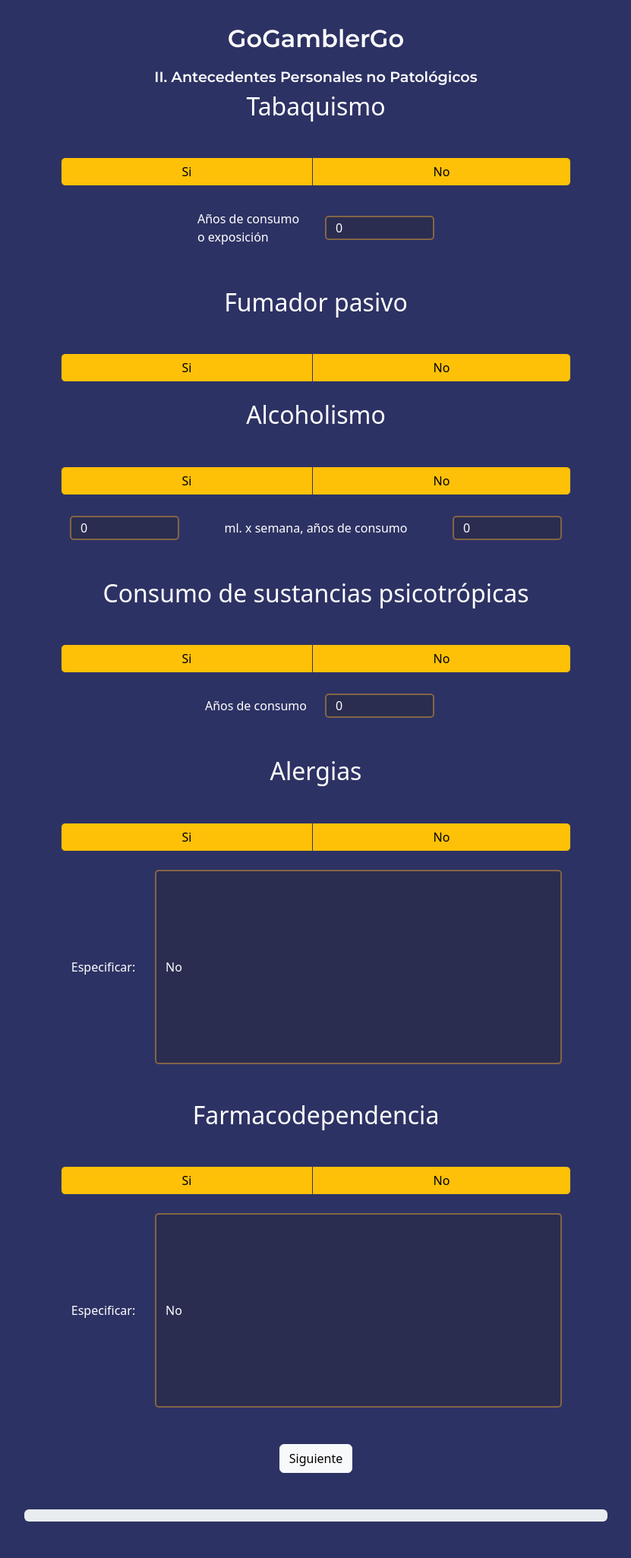
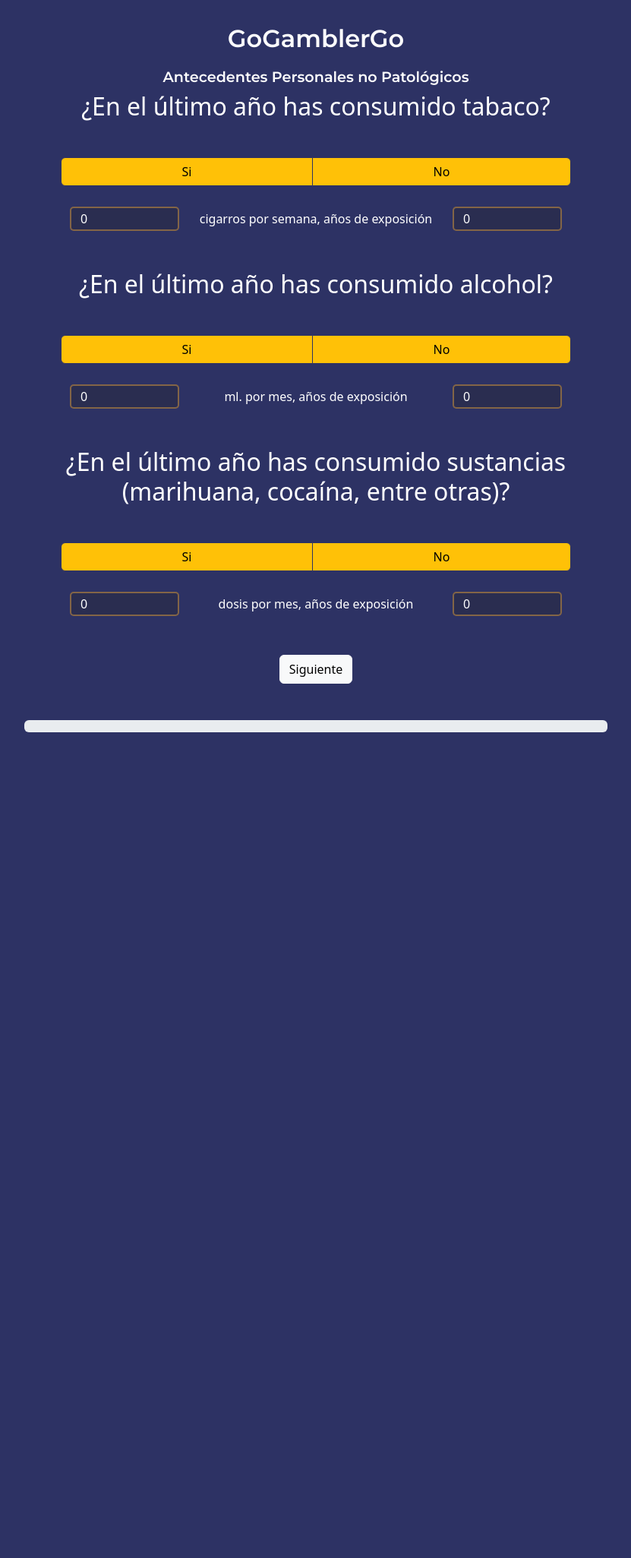
Before and after one commit to SamuelCeballos04/IGT, a Flask app: template templates/prueba.html in a window 1280 px wide. Shown: the whole page at 76% size, without its empty margins (224-1055 px from the left). After the commit the page ends 964 px from the top, so only its background shows below. Run offline with Flask 3, Linux system fonts and the light colour scheme; the template is opened without the code that fills it, so the values that code supplies are empty; some libraries are stand-ins or nearby versions.

Commit message:
Primeros cambios cuestionario

```diff
--- a/conexion.py
+++ b/conexion.py
@@ -7,7 +7,7 @@
             host='localhost',
             user='postgres',
             password='admin',
-            database='igtManuel',
+            database='IGT',
             port = '5432'
         )
     except DatabaseError as ex:
--- a/static/js/prueba.js
+++ b/static/js/prueba.js
@@ -17,31 +17,20 @@
             if (valor == "1"){
                 document.getElementById("Tanhos").disabled = false
                 document.getElementById("Tanhos").setAttribute("required", "")
+                document.getElementById("Tcant").disabled = false
+                document.getElementById("Tcant").setAttribute("required", "")
             }
             if (valor == "0"){
                 document.getElementById("Tanhos").disabled = true
                 document.getElementById("Tanhos").removeAttribute("required")
                 document.getElementById("Tanhos").value = "0"
+                document.getElementById("Tcant").disabled = true
+                document.getElementById("Tcant").removeAttribute("required")
+                document.getElementById("Tcant").value = "0"
 
             }
         }
-        // if (pregunta == "2"){
-        //     if (valor == "1"){
-        //         document.getElementById("Aml").disabled = false
-        //         document.getElementById("Aanhos").disabled = false
-        //         document.getElementById("Aml").setAttribute("required", "")
-        //         document.getElementById("Aanhos").setAttribute("required", "")
-        //     }
-        //     if (valor == "0"){
-        //         document.getElementById("Aml").disabled = true
-        //         document.getElementById("Aanhos").disabled = true
-        //         document.getElementById("Aml").removeAttribute("required")
-        //         document.getElementById("Aanhos").removeAttribute("required")
-        //         document.getElementById("Aml").value = ""
-        //         document.getElementById("Aanhos").value = ""
-        //     }
-        // }
-        if (pregunta == "3"){
+        if (pregunta == "2"){
             if (valor == "1"){
                 document.getElementById("Aml").disabled = false
                 document.getElementById("Aanhos").disabled = false
@@ -56,6 +45,22 @@
                 document.getElementById("Aml").value = "0"
                 document.getElementById("Aanhos").value = "0"
             }
+        }
+        if (pregunta == "3"){
+            if (valor == "1"){
+                document.getElementById("Pscant").disabled = false
+                document.getElementById("Psanhos").disabled = false
+                document.getElementById("Pscant").setAttribute("required", "")
+                document.getElementById("Psanhos").setAttribute("required", "")
+            }
+            if (valor == "0"){
+                document.getElementById("Pscant").disabled = true
+                document.getElementById("Psanhos").disabled = true
+                document.getElementById("Pscant").removeAttribute("required")
+                document.getElementById("Psanhos").removeAttribute("required")
+                document.getElementById("Pscant").value = "0"
+                document.getElementById("Psanhos").value = "0"
+            }
             // if (valor == "1"){
             //     document.getElementById("ALesp").disabled = false
             //     document.getElementById("ALesp").setAttribute("required", "")
@@ -67,45 +72,55 @@
             //     document.getElementById("ALesp").value = ""
             // }
         }
+        // if (pregunta == "4"){
+        //     if (valor == "1"){
+        //         document.getElementById("Psanhos").disabled = false
+        //         document.getElementById("Psanhos").setAttribute("required", "")
+
+        //     }
+        //     if (valor == "0"){
+        //         document.getElementById("Psanhos").disabled = true
+        //         document.getElementById("Psanhos").removeAttribute("required")
+        //         document.getElementById("Psanhos").value = "0"
+        //     }
+        // }
+        // if (pregunta == "5"){
+        //     if (valor == "1"){
+        //         document.getElementById("ALesp").disabled = false
+        //         document.getElementById("ALesp").setAttribute("required", "")
+
+        //     }
+        //     if (valor == "0"){
+        //         document.getElementById("ALesp").disabled = true
+        //         document.getElementById("ALesp").removeAttribute("required")
+        //         document.getElementById("ALesp").value = "No"
+        //     }
+        // }
+        // if (pregunta == "6"){
+        //     if (valor == "1"){
+        //         document.getElementById("Fdesp").disabled = false
+        //         document.getElementById("Fdesp").setAttribute("required", "")
+
+        //     }
+        //     if (valor == "0"){
+        //         document.getElementById("Fdesp").disabled = true
+        //         document.getElementById("Fdesp").removeAttribute("required")
+        //         document.getElementById("Fdesp").value = "No"
+        //     }
+        // }
+    }
+    if (sec == 2){
         if (pregunta == "4"){
             if (valor == "1"){
-                document.getElementById("Psanhos").disabled = false
-                document.getElementById("Psanhos").setAttribute("required", "")
-
+                document.getElementById("Anesp").disabled = false
+                document.getElementById("Anesp").setAttribute("required", "")
             }
             if (valor == "0"){
-                document.getElementById("Psanhos").disabled = true
-                document.getElementById("Psanhos").removeAttribute("required")
-                document.getElementById("Psanhos").value = "0"
+                document.getElementById("Anesp").disabled = true
+                document.getElementById("Anesp").removeAttribute("required")
+                document.getElementById("Anesp").value = "No"
             }
         }
-        if (pregunta == "5"){
-            if (valor == "1"){
-                document.getElementById("ALesp").disabled = false
-                document.getElementById("ALesp").setAttribute("required", "")
-
-            }
-            if (valor == "0"){
-                document.getElementById("ALesp").disabled = true
-                document.getElementById("ALesp").removeAttribute("required")
-                document.getElementById("ALesp").value = "No"
-            }
-        }
-        if (pregunta == "6"){
-            if (valor == "1"){
-                document.getElementById("Fdesp").disabled = false
-                document.getElementById("Fdesp").setAttribute("required", "")
-
-            }
-            if (valor == "0"){
-                document.getElementById("Fdesp").disabled = true
-                document.getElementById("Fdesp").removeAttribute("required")
-                document.getElementById("Fdesp").value = "No"
-            }
-        }
-    }
-    if (sec == 2){
-
     }
     if (sec == 3){
         if (pregunta == "1"){
@@ -162,14 +177,16 @@
                 taba = taba[i].value
         }
         tabaA = document.getElementById("Tanhos").value
+        tabaC = document.getElementById("Tcant").value
         seccion2.push(taba)
+        seccion2.push(tabaC)
         seccion2.push(tabaA)
-        fump = document.getElementsByName("Fpbtnradio")
-        for (i=0; i < fump.length; i++) {
-            if (fump[i].checked)
-                fump = fump[i].value
-        }
-        seccion2.push(fump)
+        // fump = document.getElementsByName("Fpbtnradio")
+        // for (i=0; i < fump.length; i++) {
+        //     if (fump[i].checked)
+        //         fump = fump[i].value
+        // }
+        // seccion2.push(fump)
         alco = document.getElementsByName("Abtnradio")
         for (i = 0; i < alco.length; i++) {
             if (alco[i].checked)
@@ -185,25 +202,27 @@
             if (susps[i].checked)
                 susps = susps[i].value
         }
+        suspsD = document.getElementById("Pscant").value
         suspsA = document.getElementById("Psanhos").value
         seccion2.push(susps)
+        seccion2.push(suspsD)
         seccion2.push(suspsA)
-        aler = document.getElementsByName("ALbtnradio")
-        for (i = 0; i < aler.length; i++) {
-            if (aler[i].checked)
-                aler = aler[i].value
-        }
-        alerE = document.getElementById("ALesp").value
-        seccion2.push(aler)
-        seccion2.push(alerE)
-        farm = document.getElementsByName("Fdbtnradio")
-        for (i = 0; i < farm.length; i++) {
-            if (farm[i].checked)
-                farm = farm[i].value
-        }
-        farmE = document.getElementById("Fdesp").value
-        seccion2.push(farm)
-        seccion2.push(farmE)
+        // aler = document.getElementsByName("ALbtnradio")
+        // for (i = 0; i < aler.length; i++) {
+        //     if (aler[i].checked)
+        //         aler = aler[i].value
+        // }
+        // alerE = document.getElementById("ALesp").value
+        // seccion2.push(aler)
+        // seccion2.push(alerE)
+        // farm = document.getElementsByName("Fdbtnradio")
+        // for (i = 0; i < farm.length; i++) {
+        //     if (farm[i].checked)
+        //         farm = farm[i].value
+        // }
+        // farmE = document.getElementById("Fdesp").value
+        // seccion2.push(farm)
+        // seccion2.push(farmE)
         if (flag == 0 && sec == 1){
             sec += 2
             console.log("HOMBRE")
@@ -256,34 +275,47 @@
         document.getElementById("instruccion").innerHTML = "Antecedentes Gineco-obstétricos"
         document.getElementById("form").innerHTML = `
         <div class="container mt-0 mb-5" style="padding: 0;" id="cuestionarioMujer">
-            <h2 class="texto" id="texto">Menarquía</h2>
-                <div class="row align-items-center m-5 justify-content-center" style="margin-top: 0!important; margin-bottom: 0!important;">
-                    <div class="col-3">
-                        <input type="number" name="Manhos" class="form-control" style="height: 4vh; margin-bottom: 0;" id="Manhos" required min = "10" max = "16">
-                    </div>
-                    <label for="años" class="col-form-label col-3 d-flex justify-content-start" style="color: white;">Años</label>
-                </div>
-                <div class="btn-group d-flex align-items-center m-5" style="margin-top: 1.5rem!important;" role="group" aria-label="Basic radio toggle button group">
-                    <label for="años" class="col-form-label col-3 d-flex justify-content-start" style="color: white;">¿Ciclos Regulares?</label>
-                    <input type="radio" class="btn-check" name="Mbtnradio" id="Mbtnradio1" autocomplete="off" onclick="activar('1', '1')" required value="1">
-                    <label class="btn btn-warning" for="Mbtnradio1" id="Mbtn1">Si</label>
-
-                    <input type="radio" class="btn-check" name="Mbtnradio" id="Mbtnradio2" autocomplete="off" onclick="activar('1', '0')" value="0">
-                    <label class="btn btn-warning" for="Mbtnradio2" id="Mbtn2">No</label>
-                </div>
-            <h2 class="texto" id="texto">Fecha de última menstruación</h2>
+        <h2 class="texto" id="texto">Fecha de última menstruación (día del primer sangrado)</h2>
             <div class="row align-items-center m-5 justify-content-center" style="margin-top: 0!important;">
                 <div class="col-5">
                     <input type="date" name="Fechaum" class="form-control" style="height: 4vh; margin-bottom: 0;" id="Fechaum" required>
                 </div>
             </div>
+        <h2 class="texto" id="texto">¿Tus ciclos son regulares?</h2>
+            <div class="btn-group d-flex align-items-center m-5" style="margin-top: 1.5rem!important;" role="group" aria-label="Basic radio toggle button group">
+                <input type="radio" class="btn-check" name="Crbtnradio" id="Crbtnradio1" autocomplete="off" onclick="activar('1', '1')" required value="1">
+                <label class="btn btn-warning" for="Crbtnradio1" id="Crbtn1">Si</label>
+                <input type="radio" class="btn-check" name="Crbtnradio" id="Crbtnradio2" autocomplete="off" onclick="activar('1', '0')" value="0">
+                <label class="btn btn-warning" for="Crbtnradio2" id="Crbtn2">No</label>
+            </div>
+        </div>
+        <h2 class="texto" id="texto">¿Cuántos días dura tu ciclo menstrual?</h2>
+            <div class="row align-items-center m-5 justify-content-center" style="margin-top: 0!important;">
+                <div class="col-5">
+                    <input type="number" name="Dciclo" class="form-control" style="height: 4vh; margin-bottom: 0;" id="Dciclo" required value = "0" min = "1" max = "20">
+                </div>
+        </div>
+        <h2 class="texto" id="texto">¿Usas anticonceptivos hormonales (pastillas, parches u otros) de forma regular?</h2>
+        <div class="btn-group d-flex align-items-center m-5" style="margin-top: 1.5rem!important;" role="group" aria-label="Basic radio toggle button group">
+        <input type="radio" class="btn-check" name="Anbtnradio" id="Anbtnradio1" autocomplete="off" onclick="activar('4', '1')" required value="1">
+            <label class="btn btn-warning" for="Anbtnradio1" id="ALbtn1">Si</label>
+            <input type="radio" class="btn-check" name="Anbtnradio" id="Anbtnradio2" autocomplete="off" onclick="activar('4', '0')" value="0">
+            <label class="btn btn-warning" for="Anbtnradio2" id="ALbtn2">No</label>
+                </div>
+                <div class="row align-items-center m-5 justify-content-center h-auto" style="margin-top: 0!important;">
+                    <label for="años" class="col-form-label col-2 d-flex justify-content-center" style="color: white;">¿Cuáles? </label>
+                    <div class="col h-auto">
+                        <input type="text" name="Anesp" class="form-control" style="height: 20vw; margin-bottom: 0;"id="Anesp" value="No" disabled>
+                    </div>
+                </div>
+        </div>
             <a id="link">
                 <button type="submit" class="btn btn-light enviar" id="siguiente">Siguiente</button>
             </a>
             <div class="progress">
                 <div id="barra" class="progress-bar progress-bar-striped progress-bar-animated" role="progressbar" aria-valuenow="0" aria-valuemin="0" aria-valuemax="100" style="width: 0%"></div>
             </div>
-        </div>`
+            `
         return
     }
     console.log("HOLAAAA")
@@ -353,20 +385,31 @@
         //         <div id="barra" class="progress-bar progress-bar-striped progress-bar-animated" role="progressbar" aria-valuenow="0" aria-valuemin="0" aria-valuemax="100" style="width: 0%"></div>
         //     </div>
         // </div>`
-        mena = document.getElementsByName("Mbtnradio")
-        for (i = 0; i < mena.length; i++) {
-            if (mena[i].checked)
-                mena = mena[i].value
-        }
-        seccion3.push(mena)
-        menaA = document.getElementById("Manhos").value
-        seccion3.push(menaA)
         fechaUM = document.getElementById("Fechaum").value
         seccion3.push(fechaUM)
+        ciclo = document.getElementsByName("Crbtnradio")
+        for (i = 0; i < ciclo.length; i++) {
+            if (ciclo[i].checked)
+                ciclo = ciclo[i].value
+        }
+        seccion3.push(ciclo)
+        diasCiclo = document.getElementById("Dciclo").value
+        seccion3.push(diasCiclo)
+        anti = document.getElementsByName("Anbtnradio")
+        for (i = 0; i < anti.length; i++) {
+            if (anti[i].checked)
+                anti = anti[i].value
+        }
+        antiEsp = document.getElementById("Anesp").value
+        seccion3.push(anti)
+        seccion3.push(antiEsp)
         console.log(mena)
         console.log(menaA)
         console.log(fechaUM)
         sec += 1
+
+
+
         document.getElementById("instruccion").innerHTML = "Antecedentes personal Patológicos"
         document.getElementById("formulario").innerHTML = `
         <form onsubmit="enviar(); return false;" id="form">
--- a/templates/prueba.html
+++ b/templates/prueba.html
@@ -16,33 +16,43 @@
 
 <body style="background-color: #2D3264;" onload="onload({{band}})">
     <h1 class="titulo" style="text-align: center;">GoGamblerGo</h1>
-    <h2 class="subtitulo" id="instruccion">II. Antecedentes Personales no Patológicos</h2>
+    <h2 class="subtitulo" id="instruccion"> Antecedentes Personales no Patológicos</h2>
     <section style="margin: 0 20% 0 20%;" id="formulario">
         <form onsubmit="pasar()" action="#" id="form">
             <div class="container mt-0 mb-5" style="padding: 0;">
-                <h2 class="texto" id="texto">Tabaquismo</h2>
+                <h2 class="texto" id="texto">¿En el último año has consumido tabaco?</h2>
                 <div class="btn-group d-flex align-items-center m-5" style="margin-bottom: 1.5rem!important;" role="group" aria-label="Basic radio toggle button group">
                     <input type="radio" class="btn-check" name="Tbtnradio" id="Tbtnradio1" autocomplete="off" onclick="activar('1', '1')" required value="1">
                     <label class="btn btn-warning" for="Tbtnradio1" id="Tbtn1">Si</label>
-
                     <input type="radio" class="btn-check" name="Tbtnradio" id="Tbtnradio2" autocomplete="off" onclick="activar('1', '0')" value="0">
                     <label class="btn btn-warning" for="Tbtnradio2" id="Tbtn2">No</label>
                 </div>
                 <div class="row align-items-center m-5 justify-content-center" style="margin-top: 0!important;">
-                    <label for="años" class="col-form-label col-3 d-flex justify-content-end" style="color: white;">Años de consumo o exposición</label>
                     <div class="col-3">
-                        <input type="number" name="Tanhos" class="form-control" style="height: 4vh; margin-bottom: 0;" id="Tanhos" value="0" disabled min="1" max="40">
+                        <input type="number" name="cigarroscantidad" class="form-control" style="height: 4vh; margin-bottom: 0;" id="Tcant" value="0" disabled min="1" max = "100">
+                    </div>
+                    <label for="cigarros" class="col-form-label col-6 d-flex justify-content-center" style="color: white;">cigarros por semana, años de exposición </label>
+                    <div class="col-3">
+                        <input type="number" name="anhoscigarros" class="form-control" style="height: 4vh; margin-bottom: 0;" id="Tanhos" value="0" disabled min="1" max="40">
                     </div>
                 </div>
-                <h2 class="texto" id="texto">Fumador pasivo</h2>
+                <h2 class="texto" id="texto">¿En el último año has consumido alcohol?</h2>
                 <div class="btn-group d-flex align-items-center m-5" style="margin-bottom: 1.5rem!important;" role="group" aria-label="Basic radio toggle button group">
-                    <input type="radio" class="btn-check" name="Fpbtnradio" id="Fpbtnradio1" autocomplete="off" onclick="activar('2', '1')" required value="1">
-                    <label class="btn btn-warning" for="Fpbtnradio1" id="Fpbtn1">Si</label>
-
-                    <input type="radio" class="btn-check" name="Fpbtnradio" id="Fpbtnradio2" autocomplete="off" onclick="activar('2', '0')" value="0">
-                    <label class="btn btn-warning" for="Fpbtnradio2" id="Fpbtn2">No</label>
+                    <input type="radio" class="btn-check" name="Abtnradio" id="Abtnradio1" autocomplete="off" onclick="activar('2', '1')" required value="1">
+                    <label class="btn btn-warning" for="Abtnradio1" id="Abtn1">Si</label>
+                    <input type="radio" class="btn-check" name="Abtnradio" id="Abtnradio2" autocomplete="off" onclick="activar('2', '0')" value="0">
+                    <label class="btn btn-warning" for="Abtnradio2" id="Abtn2">No</label>
                 </div>
-                <h2 class="texto" id="texto">Alcoholismo</h2>
+                <div class="row align-items-center m-5 justify-content-center" style="margin-top: 0!important;">
+                    <div class="col-3">
+                        <input type="number" name="Aml" class="form-control" style="height: 4vh; margin-bottom: 0;" id="Aml" value="0" disabled min="1" max = "20000">
+                    </div>
+                    <label for="años" class="col-form-label col-6 d-flex justify-content-center" style="color: white;">ml. por mes, años de exposición</label>
+                    <div class="col-3">
+                        <input type="number" name="Aanhos" class="form-control" style="height: 4vh; margin-bottom: 0;" id="Aanhos" value="0" disabled min="1" max="40">
+                    </div>
+                </div>
+                <!-- <h2 class="texto" id="texto">Alcoholismo</h2>
                 <div class="btn-group d-flex align-items-center m-5" style="margin-bottom: 1.5rem!important;" role="group" aria-label="Basic radio toggle button group">
                     <input type="radio" class="btn-check" name="Abtnradio" id="Abtnradio1" autocomplete="off" onclick="activar('3', '1')" required value="1">
                     <label class="btn btn-warning" for="Abtnradio1" id="Abtn1">Si</label>
@@ -58,22 +68,25 @@
                     <div class="col-3">
                         <input type="number" name="Aanhos" class="form-control" style="height: 4vh; margin-bottom: 0;" id="Aanhos" value="0" disabled min="1" max="40">
                     </div>
-                </div>
-                <h2 class="texto" id="texto">Consumo de sustancias psicotrópicas</h2>
+                </div> -->
+                <h2 class="texto" id="texto">¿En el último año has consumido sustancias (marihuana, cocaína, entre otras)?</h2>
                 <div class="btn-group d-flex align-items-center m-5" style="margin-bottom: 1.5rem!important;" role="group" aria-label="Basic radio toggle button group">
-                    <input type="radio" class="btn-check" name="Psbtnradio" id="Psbtnradio1" autocomplete="off" onclick="activar('4', '1')" required value="1">
+                    <input type="radio" class="btn-check" name="Psbtnradio" id="Psbtnradio1" autocomplete="off" onclick="activar('3', '1')" required value="1">
                     <label class="btn btn-warning" for="Psbtnradio1" id="Psbtn1">Si</label>
 
-                    <input type="radio" class="btn-check" name="Psbtnradio" id="Psbtnradio2" autocomplete="off" onclick="activar('4', '0')" value="0">
+                    <input type="radio" class="btn-check" name="Psbtnradio" id="Psbtnradio2" autocomplete="off" onclick="activar('3', '0')" value="0">
                     <label class="btn btn-warning" for="Psbtnradio2" id="Psbtn2">No</label>
                 </div>
                 <div class="row align-items-center m-5 justify-content-center" style="margin-top: 0!important;">
-                    <label for="años" class="col-form-label col-3 d-flex justify-content-end" style="color: white;">Años de consumo</label>
                     <div class="col-3">
-                        <input type="number" name="Psanhos" class="form-control" style="height: 4vh; margin-bottom: 0;" id="Psanhos" min="1" max="40" value="0" disabled>
+                        <input type="number" name="Pscant" class="form-control" style="height: 4vh; margin-bottom: 0;" id="Pscant" value="0" disabled min="1" max = "2000">
+                    </div>
+                    <label for="años" class="col-form-label col-6 d-flex justify-content-center" style="color: white;">dosis por mes, años de exposición</label>
+                    <div class="col-3">
+                        <input type="number" name="Psanhos" class="form-control" style="height: 4vh; margin-bottom: 0;" id="Psanhos" value="0" disabled min="1" max="40">
                     </div>
                 </div>
-                <h2 class="texto" id="texto">Alergias</h2>
+                <!-- <h2 class="texto" id="texto">Alergias</h2>
                 <div class="btn-group d-flex align-items-center m-5" style="margin-bottom: 1.5rem!important;" role="group" aria-label="Basic radio toggle button group">
                     <input type="radio" class="btn-check" name="ALbtnradio" id="ALbtnradio1" autocomplete="off" onclick="activar('5', '1')" required value="1">
                     <label class="btn btn-warning" for="ALbtnradio1" id="ALbtn1">Si</label>
@@ -100,7 +113,7 @@
                     <div class="col h-auto">
                         <input type="text" name="Fdesp" class="form-control" style="height: 20vw; margin-bottom: 0;"id="Fdesp" value="No" disabled>
                     </div>
-                </div>
+                </div> -->
                 <a id="link">
                     <button type="submit" class="btn btn-light enviar" id="siguiente">Siguiente</button>
                 </a>
```
